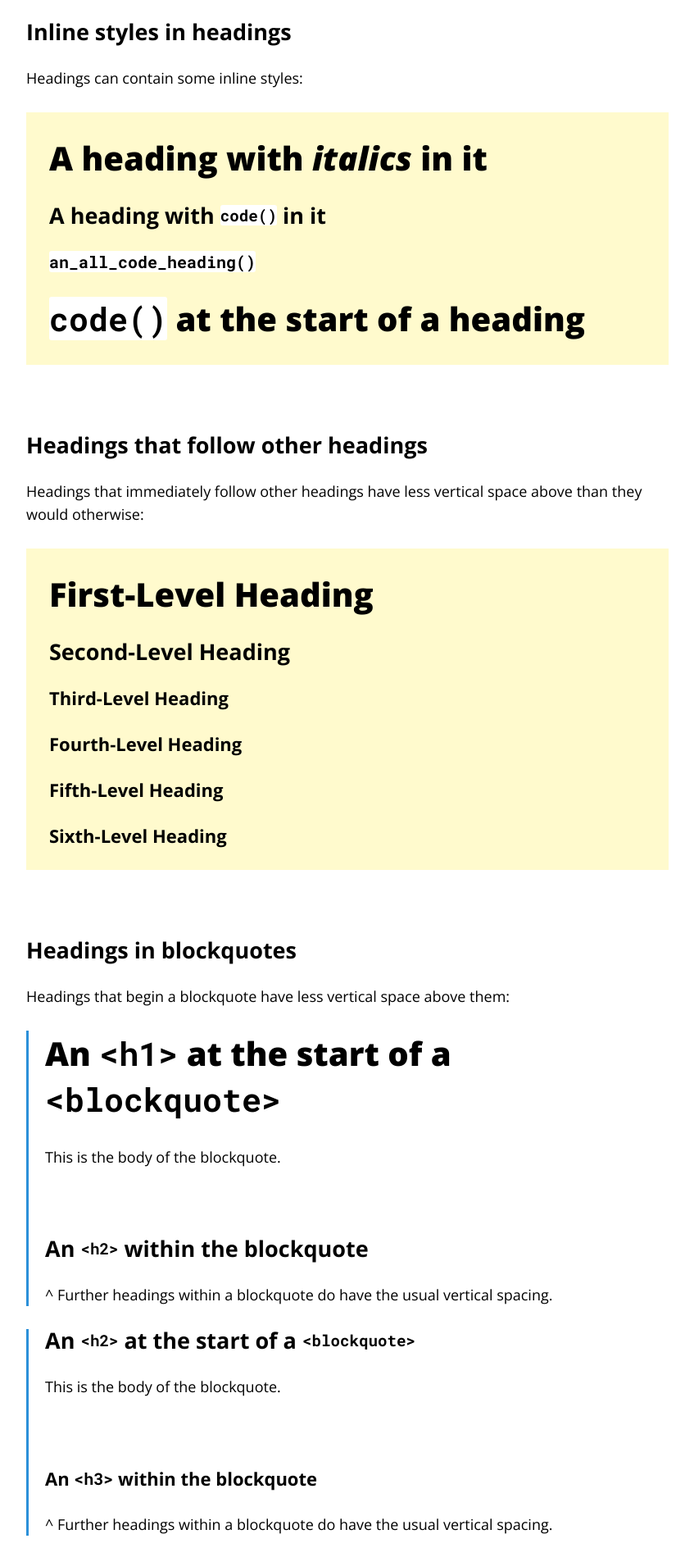
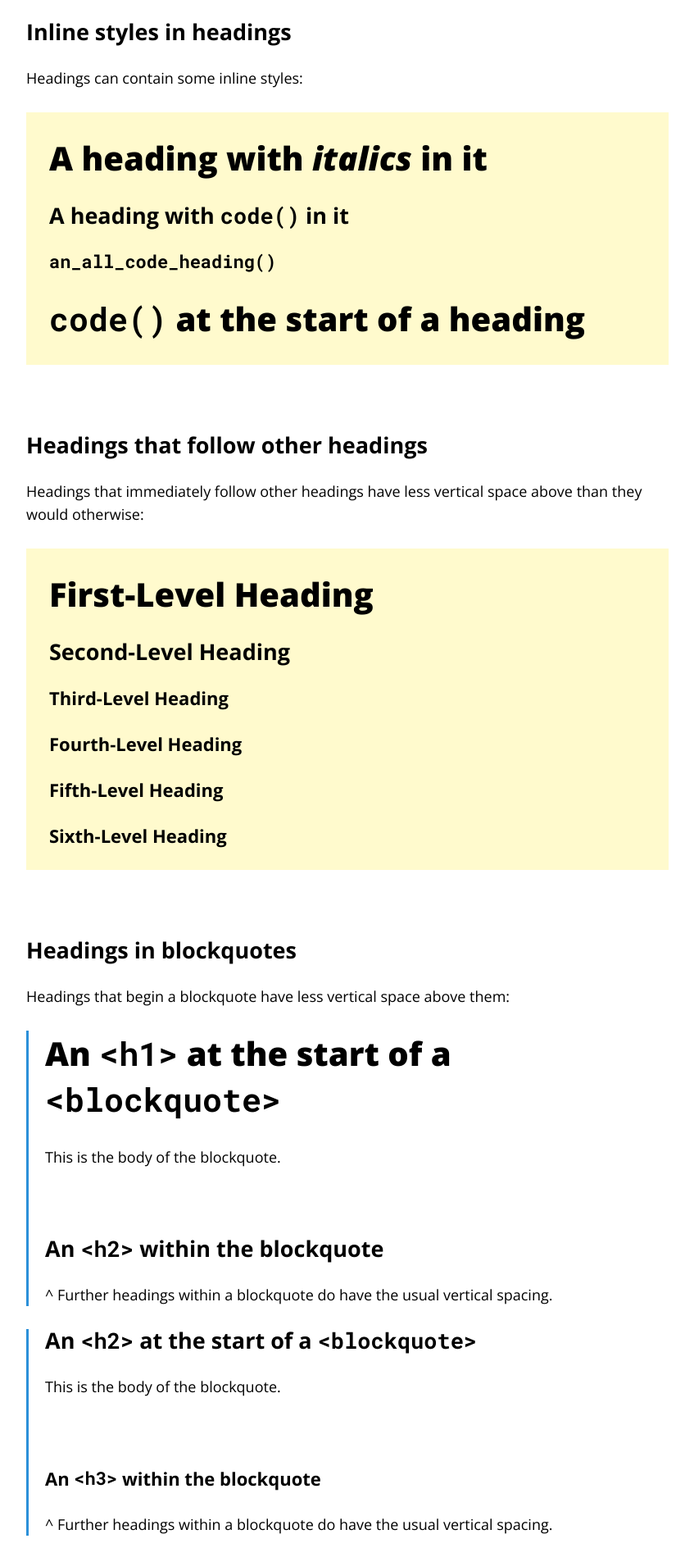
Before and after one commit to seanh/jekyll-theme-oatcake, a Jekyll site: the page built from _posts/2021-12-29-headings.md, in a window 1280 px wide. Shown: the part 2747-4646 px from the top of the page at 82% size, without its empty margins (216-1063 px from the left). Built offline with Jekyll 4.4.1, drawn with Linux system fonts in a browser that asks for light colours; our own code applies the rules of GitHub Pages for plain Markdown files; comment, search, counter and statistics services are not loaded.

Commit message:
Fix code and samp in headers

```diff
--- a/_sass/_headers.scss
+++ b/_sass/_headers.scss
@@ -29,24 +29,8 @@ h1 kbd {
   font-size: 2.1rem;
 }
 
-h2 code,
-h2 samp {
-  font-size: 1.2rem;
-}
-
 h2 kbd {
   font-size: 0.8rem;
-}
-
-h3 code,
-h4 code,
-h5 code,
-h6 code,
-h3 samp,
-h4 samp,
-h5 samp,
-h6 samp {
-  font-size: 1.25rem;
 }
 
 h3 kbd, h4 kbd, h5 kbd, h6 kbd {
@@ -203,6 +187,27 @@ details summary + h6 {
   background-color: inherit;
 }
 
+/* Get rid of the background-color on code and samp tags in headings.
+   Because headings (some sizes of headings at least) have a larger
+   text-to-line-height ratio the background-color can sometimes overlap with
+   the text above or below in multiline headings, especially when characters
+   above have hanging descenders (like "g" etc). */
+h1 code,
+h2 code,
+h3 code,
+h4 code,
+h5 code,
+h6 code,
+h1 samp,
+h2 samp,
+h3 samp,
+h4 samp,
+h5 samp,
+h6 samp {
+  color: inherit;
+  background-color: inherit;
+}
+
 /* Fix vertical rhythm bug with <code>'s in headings. */
 h1 code,
 h2 code,
```
